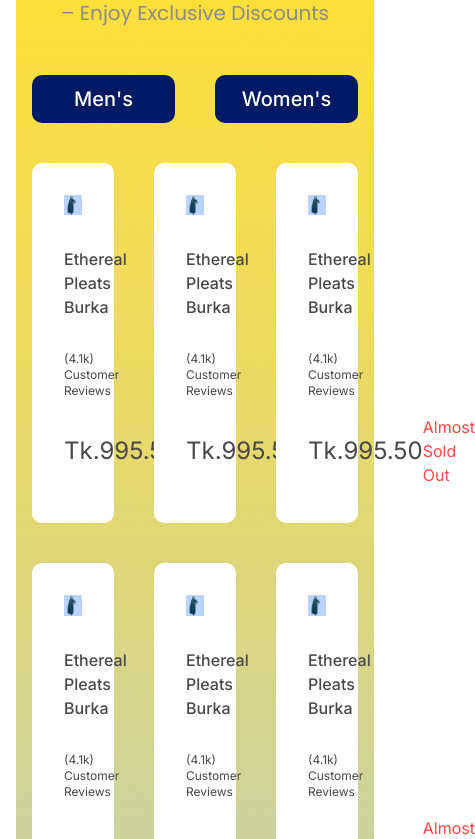
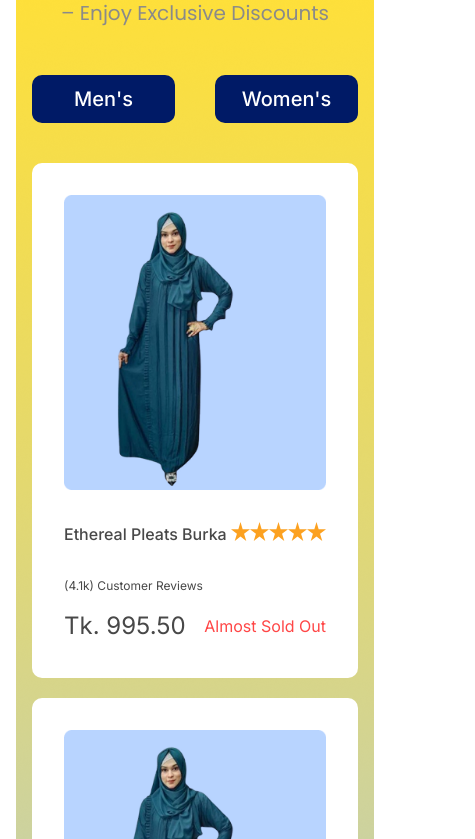
Before and after one commit to abdullahalmamun-dev/Prottasha-Enterprise-E-commarce, a Next.js app: page /home in a window 390 px wide. Shown: the part 2425-3264 px from the top of the page, 475 px wide, since content can reach past the window. Built offline with nearby package versions, Linux system fonts and the light colour scheme; a web font is replaced by a local one.

Commit message:
Built the New Arrivals Section and made it responsive

```diff
--- a/app/(home)/home/shared/New Arrivals/arrivalCard.tsx
+++ b/app/(home)/home/shared/New Arrivals/arrivalCard.tsx
@@ -60,7 +60,7 @@ export default function ArrivalCard() {
             </div>
             <p className="text-[#484848] text-xs px-4 py-4">(4.1k) Customer Reviews</p>
             <div className="flex justify-between items-center px-4 pb-5">
-                <p className="text-[#484848] text-2xl">Tk.995.50</p>
+                <p className="text-[#484848] text-2xl">Tk. 995.50</p>
                 <p className="text-[#FF4646]">Almost Sold Out</p>
             </div>
           </div>
--- a/app/(home)/home/shared/New Arrivals/newArrivals.tsx
+++ b/app/(home)/home/shared/New Arrivals/newArrivals.tsx
@@ -43,7 +43,7 @@ export default function NewArrivals() {
             Women&apos;s
           </Button>
         </div>
-        <div className=" grid grid-cols-3 pt-10 gap-10">
+        <div className=" grid-cols-1 grid md:grid-cols-3 pt-10 md:gap-10 gap-5">
           <ArrivalCard></ArrivalCard>
           <ArrivalCard></ArrivalCard>
           <ArrivalCard></ArrivalCard>
```
